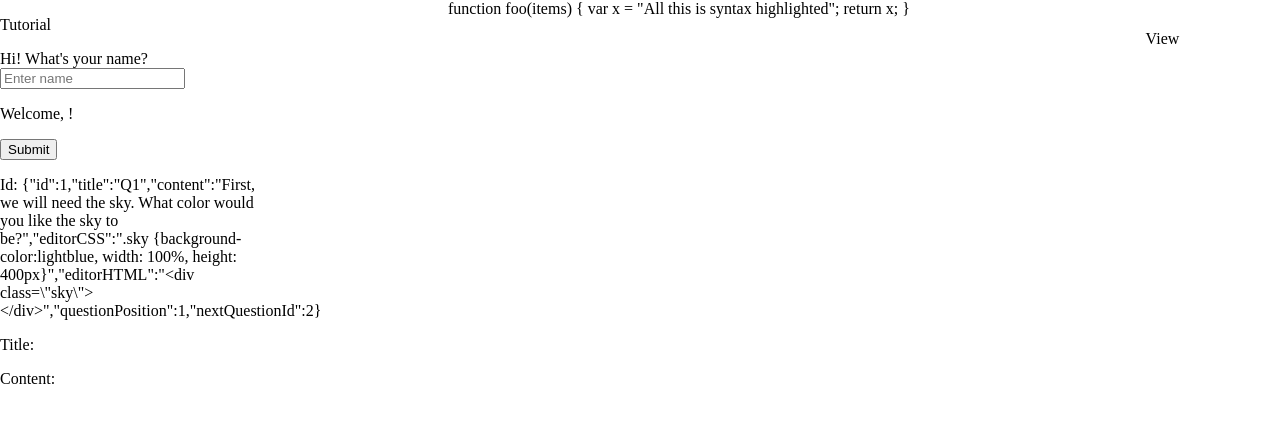
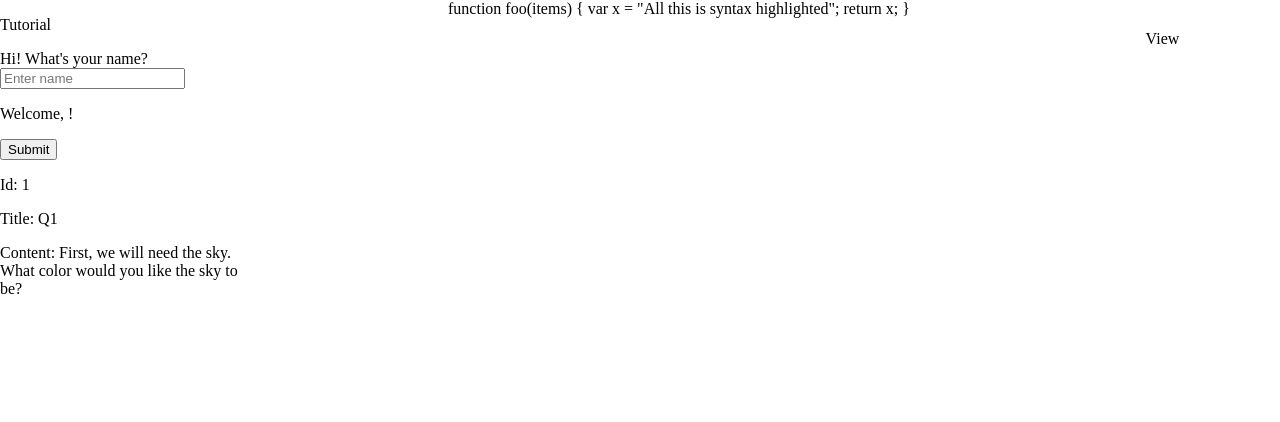
Before and after one commit to toomanyadverbs/project-4-easy-html-tutorial, a website: page index.html in a window 1280 px wide. Shown: the top 422 px of the page. Drawn offline with nearby package versions, Linux system fonts and the light colour scheme; some packages are replaced by stand-ins of ours.

Commit message:
Now retrieves data from tutorialData file

```diff
--- a/app/views/tutorial.html
+++ b/app/views/tutorial.html
@@ -7,9 +7,9 @@
         <p>Welcome, {{name}}!</p>
         <button id="submitConsole">Submit</button>
         <!-- HERE GOES THE DATA -->
-        <p>Id: {{tutCtrl.data[0]}}</p>
-        <p>Title: {{tutCtrl.data.title}}</p>
-        <p>Content: {{tutCtrl.data.content}}</p>
+        <p>Id: {{tutCtrl.data[0].id}}</p>
+        <p>Title: {{tutCtrl.data[0].title}}</p>
+        <p>Content: {{tutCtrl.data[0].content}}</p>
 
     </div>
     <div id="editor">function foo(items) {
```
